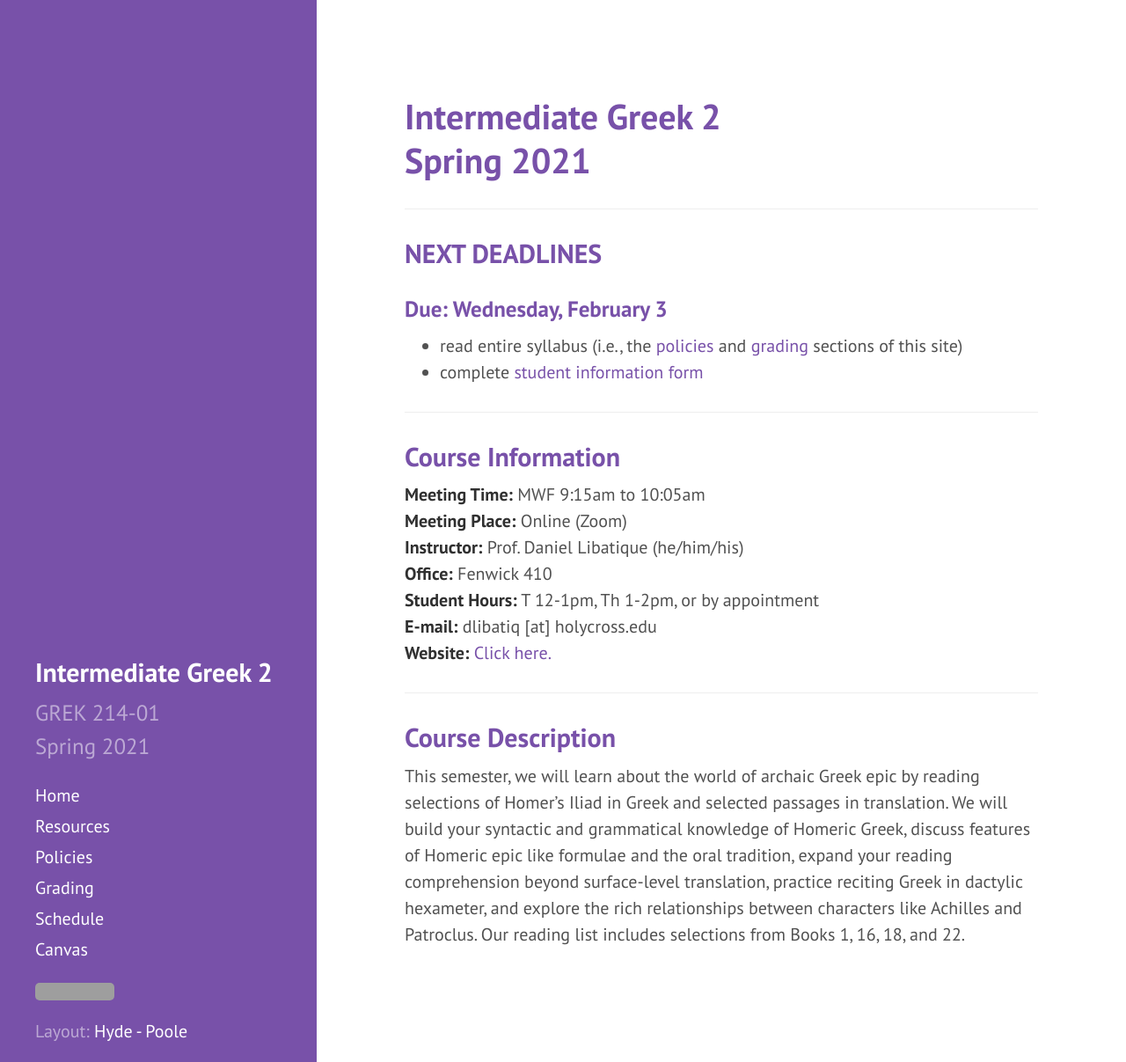
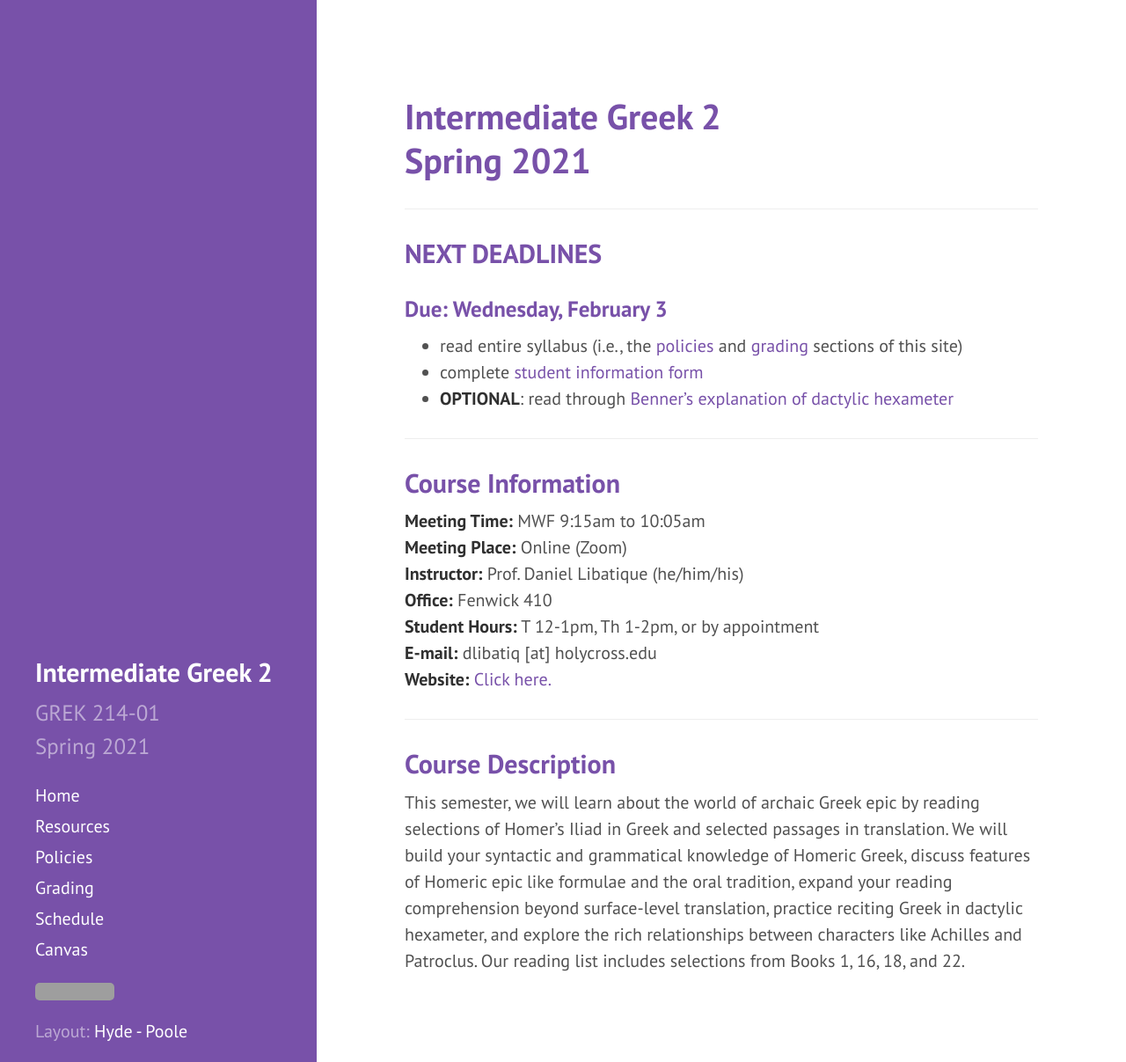
Before and after one commit to DLibatique/GREK214-S21, a Jekyll site: the page built from _pages/index.md, in a window 1280 px wide and 1207 px high. Shown: the whole window at 88% size. Built offline with Jekyll 4.4.1, drawn with Linux system fonts in a browser that asks for light colours; grey boxes are pictures that could not be loaded.

Commit message:
added link to benner's dactylic hexameter

```diff
--- a/_pages/index.md
+++ b/_pages/index.md
@@ -13,6 +13,7 @@ permalink: /
 ### Due: Wednesday, February 3
 * read entire syllabus (i.e., the [policies](policies) and [grading](grading) sections of this site)
 * complete [student information form](https://forms.gle/1EkwwErBKskJxMdt8)
+* **OPTIONAL**: read through [Benner's explanation of dactylic hexameter](http://www.perseus.tufts.edu/hopper/disppref?url=/hopper/text?doc=Perseus%3Atext%3A1999.04.0083&default.scheme=appendix%3Apart%3Asection*&default.type=part)
 
 ***
 
```
Also changed, not shown: _pages/schedule.md (+1 -0 lines).
